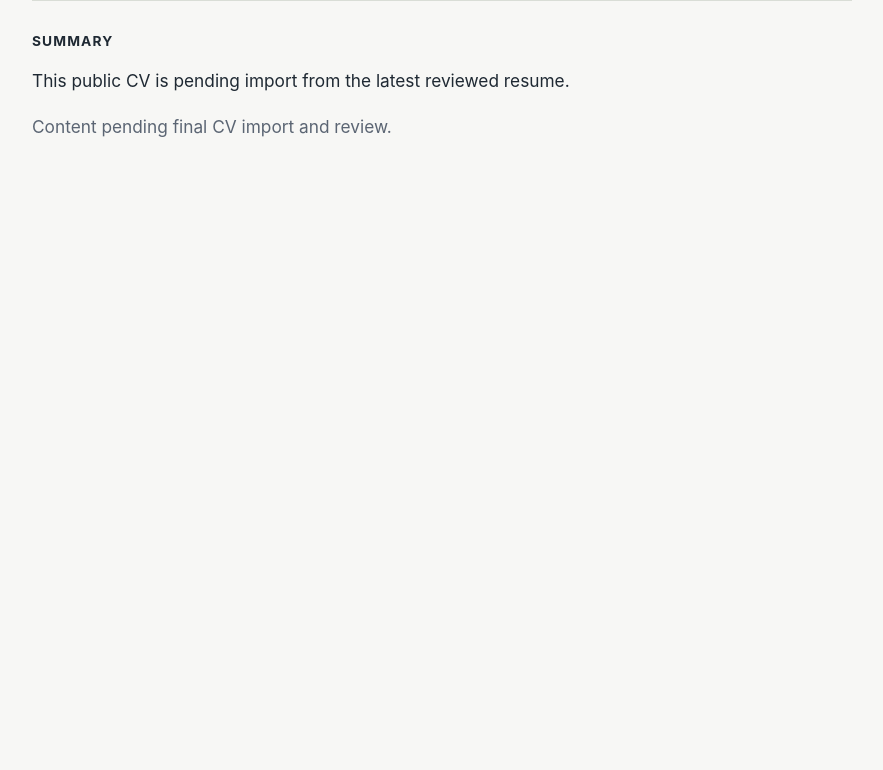
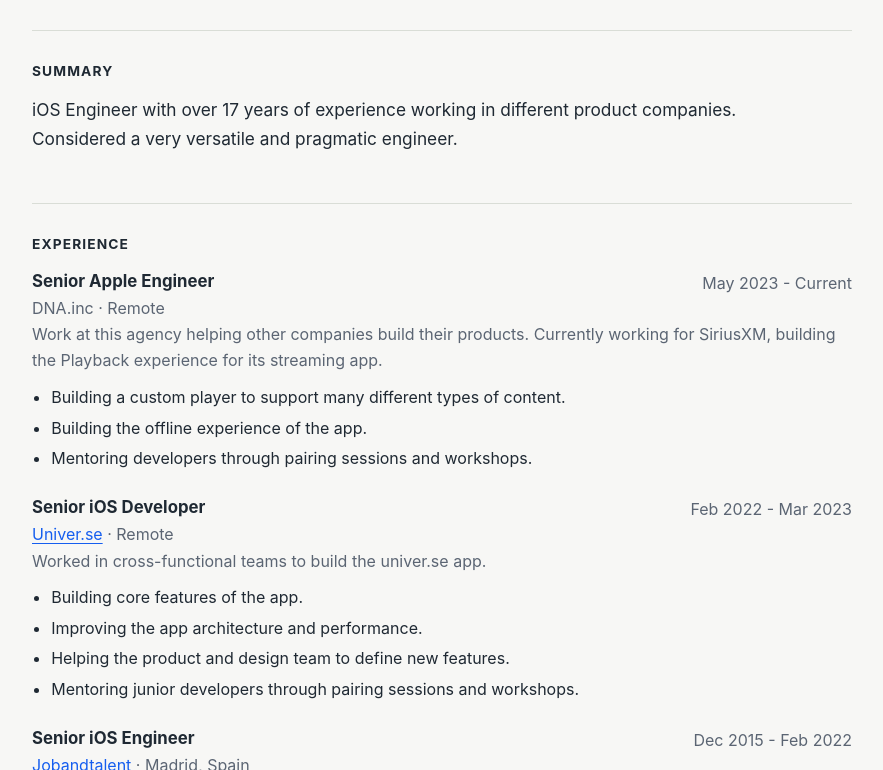
Before and after one commit to caldofran/caldofran.github.io, an Astro site: page / in a window 1280 px wide. Shown: the part 221-991 px from the top of the page, without its empty margins (198-1081 px from the left). Before the commit the page ends 800 px from the top, so only its background shows below. Built offline with nearby package versions, Linux system fonts and the light colour scheme; Astro itself is replaced by a stand-in of ours.

Commit message:
Import latest CV content (#22)
* Import latest CV content

* Approve imported CV content

```diff
--- a/src/content/cv.en.yaml
+++ b/src/content/cv.en.yaml
@@ -2,22 +2,152 @@ meta:
   locale: en
   updatedAt: '2026-08-04'
   pdfFilename: ruben-mendez-resume.pdf
-  status: draft
+  status: approved
 
 profile:
   name: Rubén Méndez
-  headline: Software Engineer
-  location: Madrid, Spain
+  headline: Senior iOS Engineer
+  location: Valladolid, Spain
   email: ruben.mendez@gmail.com
-  summary: This public CV is pending import from the latest reviewed resume.
+  summary: iOS Engineer with over 17 years of experience working in different product companies. Considered a very versatile and pragmatic engineer.
   links:
+    - label: LinkedIn
+      url: https://www.linkedin.com/in/rubenmendezp
     - label: GitHub
       url: https://github.com/caldofran
 
-experience: []
+experience:
+  - company: DNA.inc
+    role: Senior Apple Engineer
+    location: Remote
+    start: May 2023
+    end: Current
+    summary: Work at this agency helping other companies build their products. Currently working for SiriusXM, building the Playback experience for its streaming app.
+    highlights:
+      - Building a custom player to support many different types of content.
+      - Building the offline experience of the app.
+      - Mentoring developers through pairing sessions and workshops.
+
+  - company: Univer.se
+    role: Senior iOS Developer
+    location: Remote
+    start: Feb 2022
+    end: Mar 2023
+    summary: Worked in cross-functional teams to build the univer.se app.
+    highlights:
+      - Building core features of the app.
+      - Improving the app architecture and performance.
+      - Helping the product and design team to define new features.
+      - Mentoring junior developers through pairing sessions and workshops.
+    url: https://univer.se
+
+  - company: Jobandtalent
+    role: Senior iOS Engineer
+    location: Madrid, Spain
+    start: Dec 2015
+    end: Feb 2022
+    summary: Worked in cross-functional teams to build the Jobandtalent app.
+    highlights:
+      - Built reusable UI components for the design system.
+      - Improved developer experience through better app architecture and tooling.
+      - Wrote API endpoints in Elixir for the Phoenix framework.
+      - Worked with the Android team writing features in Kotlin.
+      - Mentored junior developers through pairing sessions and workshops.
+    url: https://www.jobandtalent.com
+
+  - company: Agile Monkeys
+    role: Freelance iOS Engineer
+    location: Madrid, Spain
+    start: Jun 2015
+    end: Dec 2015
+    summary: Collaborated with Agile Monkeys digital studio to build a clothing shopping app for the Dolls Kill brand.
+    highlights:
+      - Mentored junior developers.
+      - Prepared workshops and pairing sessions to coach good development practices.
+    url: https://www.theagilemonkeys.com
+
+  - company: Visa Inc
+    role: Freelance iOS Engineer
+    location: Madrid, Spain
+    start: Jan 2015
+    end: Jun 2015
+    summary: Developed an enterprise iPad app called Visa Card Lab used by the Visa sales department to present different credit card designs to business customers.
+    highlights:
+      - Built a totally custom UI and interactive animations using the POP Framework.
+      - Supported offline work using CoreData.
+      - Fulfilled Visa security requirements by encrypting documents and using other security techniques.
+    url: https://www.visa.com
+
+  - company: Next Chance Invest
+    role: Lead iOS Engineer
+    location: Madrid, Spain
+    start: Jul 2014
+    end: Jan 2015
+    summary: Managed a team of 3 iOS developers in charge of developing the Critizen app, a mobile app where users can complain and criticize products and services.
+    highlights:
+      - Supported offline work using CoreData.
+      - Used AVFoundation to embed auto-playable videos.
+      - Applied VIPER for the application architecture.
+
+  - company: Minube
+    role: iOS Engineer
+    location: Madrid, Spain
+    start: Oct 2011
+    end: Jul 2014
+    summary: Developed this traveler's social network app for iPhone and iPad using CoreData, CoreLocation, MapKit, and StoreKit.
+    highlights:
+      - Built features for the iPhone and iPad apps.
+      - Worked with offline storage, location, maps, and in-app purchases.
+      - Contributed to the app awarded Best app in Spain for iPhone in 2011.
+    url: https://www.minube.com
+
+  - company: Atos
+    role: Research Engineer
+    location: Valladolid, Spain
+    start: Jun 2008
+    end: Mar 2011
+    summary: Started my engineering career as part of the Security Lab, carrying out managerial and development tasks in several projects for the European Community.
+
 projects: []
-education: []
-skills: []
+
+education:
+  - institution: Universidad Oberta de Catalunya
+    degree: Master's Degree in Open Source Software
+    location: Spain
+    start: '2010'
+    end: '2012'
+
+  - institution: Universidad de Valladolid
+    degree: Bachelor's Degree in Telecommunications Engineering
+    location: Valladolid, Spain
+    start: '2001'
+    end: '2007'
+
+skills:
+  - label: Apple platforms
+    items:
+      - Swift
+      - SwiftUI
+      - SPM
+      - iOS
+
+  - label: Backend and tooling
+    items:
+      - Kotlin
+      - Elixir
+      - Phoenix
+
+  - label: Product engineering
+    items:
+      - Design systems
+      - Cross-functional collaboration
+      - Mentoring
+
 languages: []
-publications: []
+
+publications:
+  - title: The Navigator - Another Twist to iOS Navigations
+    publisher: Jobandtalent Engineering
+    url: https://jobandtalent.engineering/the-navigator-420b24fc57da
+
 certifications: []
--- a/src/pages/index.astro
+++ b/src/pages/index.astro
@@ -57,7 +57,7 @@ const jsonLd = {
       <section class="section summary" aria-labelledby="summary-title">
         <h2 id="summary-title">{labels.sections.summary}</h2>
         <p>{cv.profile.summary}</p>
-        {cv.meta.status === 'draft' && <p class="draft-note">Content pending final CV import and review.</p>}
+        {cv.meta.status === 'draft' && <p class="draft-note">Content imported and pending final review.</p>}
       </section>
 
       {hasItems(cv.experience) && (
--- a/src/styles/global.css
+++ b/src/styles/global.css
@@ -250,8 +250,8 @@ li + li {
   }
 
   body {
-    font-size: 10.5pt;
-    line-height: 1.45;
+    font-size: 9.4pt;
+    line-height: 1.36;
   }
 
   .resume-shell {
@@ -268,7 +268,7 @@ li + li {
   .resume-header {
     grid-template-columns: minmax(0, 1fr) auto;
     gap: 1rem;
-    padding-bottom: 1rem;
+    padding-bottom: 0.8rem;
   }
 
   h1 {
@@ -285,11 +285,23 @@ li + li {
   }
 
   .section {
-    padding: 1rem 0;
+    padding: 0.72rem 0;
   }
 
   .stack {
-    gap: 0.9rem;
+    gap: 0.58rem;
+  }
+
+  .summary p {
+    font-size: 9.8pt;
+  }
+
+  ul {
+    margin-top: 0.35rem;
+  }
+
+  li + li {
+    margin-top: 0.12rem;
   }
 
   .entry,
```
